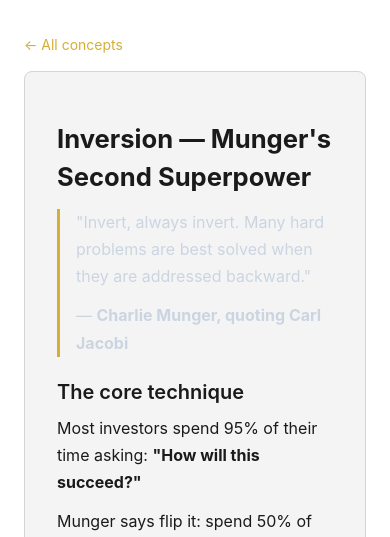
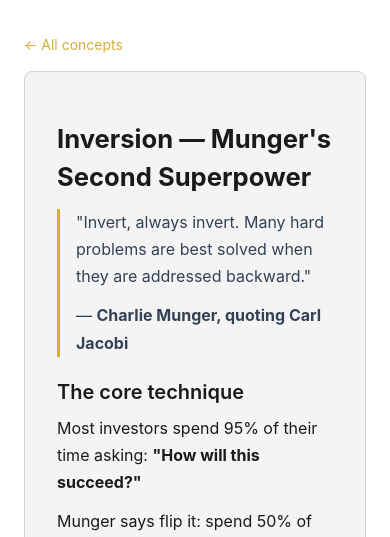
Before and after one commit to raylu2099/moatlens, a FastAPI app: page /learn/inversion in a window 390 px wide. Shown: the part 65-602 px from the top of the page. Run offline with FastAPI, Linux system fonts and the light colour scheme; some libraries are stand-ins or nearby versions.

Commit message:
fix(ui): mobile responsive + keyboard a11y + light-mode prose + a11y toggle
Round-2 audit bundle: P0-4, P0-5, P0-6, P1-2, P2-2.

Mobile + responsive (P0-4):
- portfolio.html 9-column table wrapped in overflow-x-auto, min-w-[760px]
  on mobile with full-width override at ≥sm. Ticker column gets
  `sticky left-0` so it stays in view while the user swipes through
  numeric columns on iPhone-width (~390px).

Error state (P0-5):
- portfolio.html now distinguishes "no holdings" (existing empty state)
  from "all yfinance price fetches failed" (new red banner). If every
  rendered row has price=None while holdings exist, user sees "价格拉不
  到" + hint to check /api/status, instead of a silent table of dashes.

Keyboard activation (P0-6):
- home.html radiogroup cards now respond to Enter/Space — submits the
  inner form (ask/chat) or follows the primary anchor (portfolio).
  Arrow-key focus movement was already there; the missing activation
  step defeated the radiogroup affordance for keyboard users.

Prose-audit light mode (P1-2):
- base.html `<style>` block now declares heading/border/code/pre colors
  via CSS variables, with `html:not(.dark)` overriding them atomically.
  Previously h3/th/code/pre/blockquote pinned dark hex values
  (#9ca3af, #1f2937, #0b1020 ...) that stayed dark in light mode,
  giving poor contrast.

Theme toggle a11y (P2-2):
- theme.js now toggles `aria-pressed` on `[data-theme-toggle]` buttons
  in lockstep with the current theme ("true" = dark). Screen readers
  announce the toggle's current state without relying on the sun/moon
  glyph.
- home.html "try these" example buttons migrated from inline
  `onclick=""` to `data-fill-target` / `data-fill-value` with a single
  delegated handler. Renaming the input id now can't silently break
  the buttons.

No test changes (UI-only, no TestClient coverage for templates).

Co-Authored-By: Claude Opus 4.7 (1M context) <noreply@anthropic.com>

```diff
--- a/web/static/js/theme.js
+++ b/web/static/js/theme.js
@@ -24,14 +24,28 @@
     }
     apply(current);
 
+    function _sync_toggles() {
+        // Keep all theme-toggle buttons' aria-pressed in sync with current theme.
+        // `aria-pressed="true"` on the toggle means "dark mode is active" — lets
+        // screen readers announce the state without relying on the sun/moon icon.
+        document.querySelectorAll('[data-theme-toggle]').forEach((btn) => {
+            btn.dataset.currentTheme = current;
+            btn.setAttribute('aria-pressed', current === 'dark' ? 'true' : 'false');
+        });
+    }
+
     window.moatlensToggleTheme = function () {
         current = current === 'dark' ? 'light' : 'dark';
         apply(current);
         try { localStorage.setItem(KEY, current); } catch (e) {}
-        // Update toggle buttons if present
-        document.querySelectorAll('[data-theme-toggle]').forEach((btn) => {
-            btn.dataset.currentTheme = current;
-        });
+        _sync_toggles();
     };
     window.moatlensGetTheme = function () { return current; };
+
+    // On first paint, sync aria-pressed too.
+    if (document.readyState === 'loading') {
+        document.addEventListener('DOMContentLoaded', _sync_toggles);
+    } else {
+        _sync_toggles();
+    }
 })();
--- a/web/templates/base.html
+++ b/web/templates/base.html
@@ -22,21 +22,43 @@
     </script>
     <style>
         body { font-family: -apple-system, BlinkMacSystemFont, 'Segoe UI', Roboto, 'Helvetica Neue', sans-serif; }
+
+        /* ---- prose-audit: audit-report typography ---- */
+        /* Round-2 audit P1-2: colors via CSS variables so light-mode swaps
+           the whole family atomically. Previously h3/table/code/pre used
+           hardcoded dark hex values that stayed bright in light mode. */
+        :root {
+            --prose-heading: #9ca3af;
+            --prose-border: #374151;
+            --prose-th-bg: #1f2937;
+            --prose-code-bg: #1e293b;
+            --prose-pre-bg: #0b1020;
+            --prose-quote-text: #cbd5e1;
+        }
+        html:not(.dark) {
+            --prose-heading: #4b5563;
+            --prose-border: #d4d4d8;
+            --prose-th-bg: #f3f4f6;
+            --prose-code-bg: #f1f5f9;
+            --prose-pre-bg: #f8fafc;
+            --prose-quote-text: #334155;
+        }
         .prose-audit h1 { font-size: 1.6rem; font-weight: 700; margin: 1rem 0 0.75rem; }
         .prose-audit h2 { font-size: 1.25rem; font-weight: 600; margin: 1.25rem 0 0.5rem; }
-        .prose-audit h3 { font-size: 1.05rem; font-weight: 600; margin: 1rem 0 0.4rem; color: #9ca3af; }
+        .prose-audit h3 { font-size: 1.05rem; font-weight: 600; margin: 1rem 0 0.4rem; color: var(--prose-heading); }
         .prose-audit p { margin-bottom: 0.75rem; line-height: 1.7; }
         .prose-audit ul { margin-left: 1.5rem; margin-bottom: 0.75rem; list-style: disc; }
         .prose-audit ol { margin-left: 1.5rem; margin-bottom: 0.75rem; list-style: decimal; }
         .prose-audit table { width: 100%; border-collapse: collapse; margin: 0.75rem 0; }
-        .prose-audit th, .prose-audit td { padding: 0.5rem; border: 1px solid #374151; text-align: left; }
-        .prose-audit th { background: #1f2937; font-weight: 600; }
-        .prose-audit code { background: #1e293b; padding: 0.1rem 0.3rem; border-radius: 0.25rem; font-family: 'SF Mono', Monaco, monospace; font-size: 0.9em; }
-        .prose-audit pre { background: #0b1020; padding: 0.75rem; border-radius: 0.375rem; overflow-x: auto; }
-        .prose-audit blockquote { border-left: 3px solid #d4af37; padding-left: 1rem; margin: 0.75rem 0; color: #cbd5e1; }
+        .prose-audit th, .prose-audit td { padding: 0.5rem; border: 1px solid var(--prose-border); text-align: left; }
+        .prose-audit th { background: var(--prose-th-bg); font-weight: 600; }
+        .prose-audit code { background: var(--prose-code-bg); padding: 0.1rem 0.3rem; border-radius: 0.25rem; font-family: 'SF Mono', Monaco, monospace; font-size: 0.9em; }
+        .prose-audit pre { background: var(--prose-pre-bg); padding: 0.75rem; border-radius: 0.375rem; overflow-x: auto; }
+        .prose-audit blockquote { border-left: 3px solid #d4af37; padding-left: 1rem; margin: 0.75rem 0; color: var(--prose-quote-text); }
         form[data-running] button[type=submit] { opacity: 0.6; pointer-events: none; }
 
-        /* Light mode */
+        /* Light mode — Tailwind utility overrides (Tailwind can't express
+           class-toggled light/dark for runtime-configured colors like ink.*) */
         html:not(.dark) body { background: #fafafa; color: #1a1a1a; }
         html:not(.dark) .bg-ink-900 { background: #ffffff !important; }
         html:not(.dark) .bg-ink-800 { background: #f4f4f5 !important; color: #1a1a1a; }
```
Also changed, not shown: web/templates/home.html (+36 -6 lines), web/templates/portfolio.html (+20 -3 lines).
